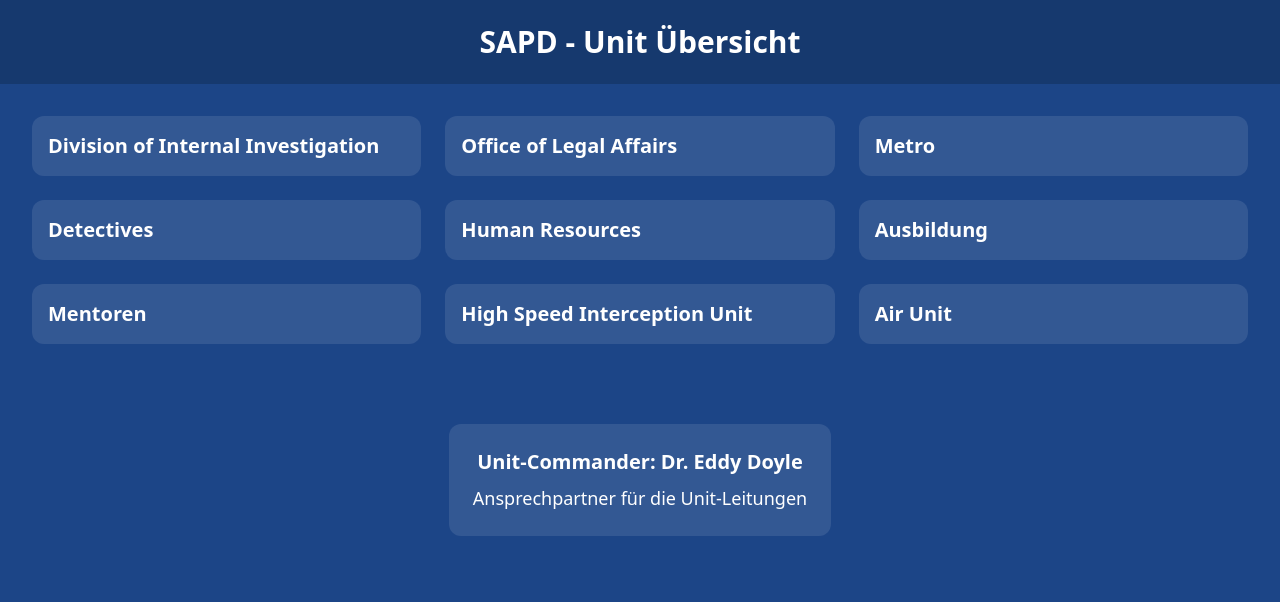
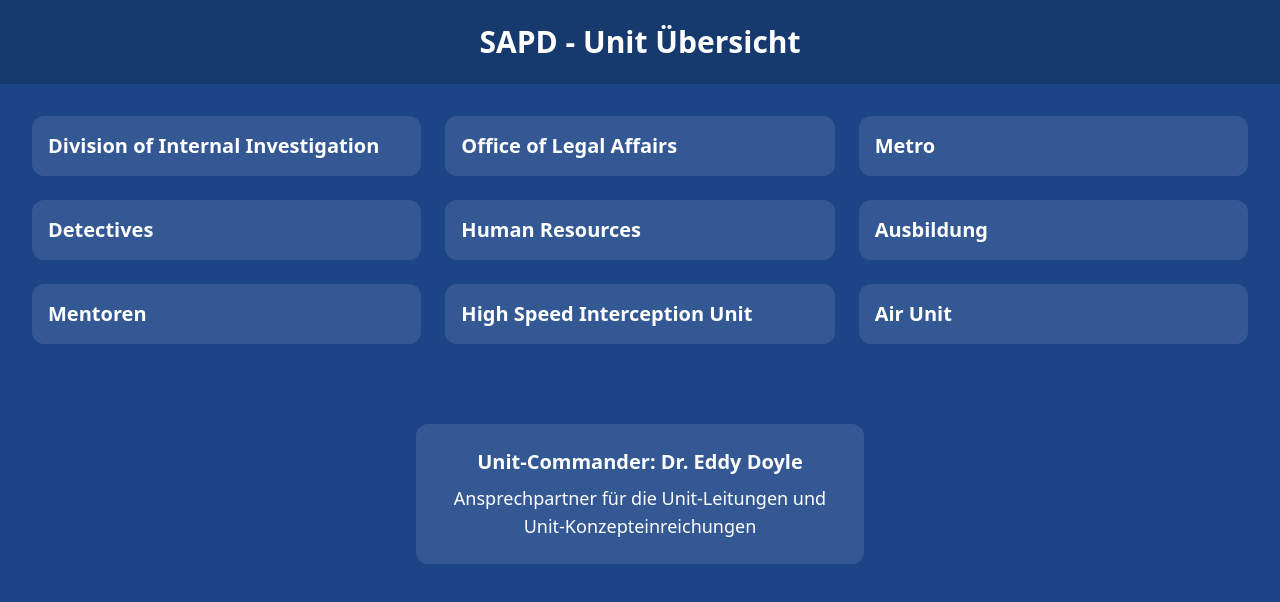
Before and after one commit to MartinHamilton44/SAPD, a plain HTML site: page index.html in a window 1280 px wide. Drawn offline with nearby package versions, Linux system fonts and the light colour scheme.

Commit message:
Update index.html

```diff
--- a/index.html
+++ b/index.html
@@ -42,7 +42,7 @@
   <section class="flex justify-center mt-12 mb-12">
     <div class="p-6 rounded-xl bg-white/10 text-center max-w-md">
       <h2 class="text-xl font-bold">Unit-Commander: Dr. Eddy Doyle</h2>
-      <p class="mt-2 text-lg">Ansprechpartner für die Unit-Leitungen</p>
+      <p class="mt-2 text-lg">Ansprechpartner für die Unit-Leitungen und Unit-Konzepteinreichungen</p>
     </div>
   </section>
 
```
